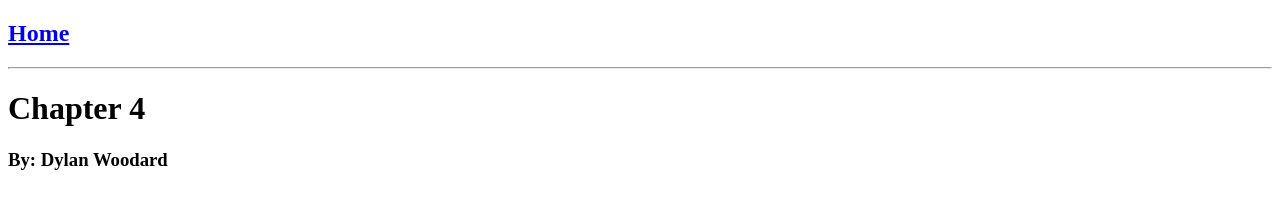
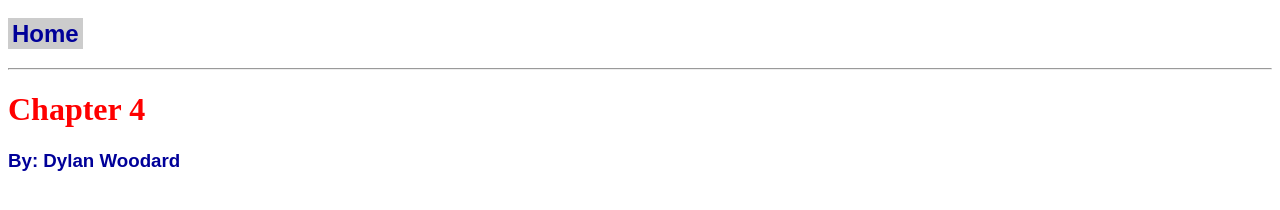
Before and after one commit to DylanWoodard/DylanWoodard.github.io, a plain HTML site: page Chapter 4/Chapter 4.html in a window 1280 px wide. Drawn offline with Linux system fonts and the light colour scheme.

Commit message:
Added homepage and Chapter 4 CSS along with a logo for my homepage.

```diff
--- a/Chapter 4/Chapter 4 - CSS.css
+++ b/Chapter 4/Chapter 4 - CSS.css
@@ -0,0 +1,24 @@
+/* General document styling */
+body {
+    background-color: white;
+    color: #000099;
+    font-family: Arial, Helvetica, sans-serif;
+}
+
+/* Hyperlink styling */
+a {
+    background-color: #CCCCCC;
+    color: inherit; /* Keep the text color consistent with the body */
+    text-decoration: none; /* Optional: Removes underline from links */
+    padding: 2px 4px; /* Optional: Adds a bit of padding for better visual */
+}
+
+/* H1 styling */
+h1 {
+    font-family: 'Times New Roman', Times, serif;
+    color: red;
+}
+
+
+/* Image styling */
+img {border: none}
--- /dev/null
+++ b/index - CSS.css
@@ -0,0 +1,2 @@
+/* Image Styling */
+img {border: none}
```
Also changed, not shown: index.html (+2 -0 lines), Homepage Images/Dylan's Den Logo (Transparent).png (added).
